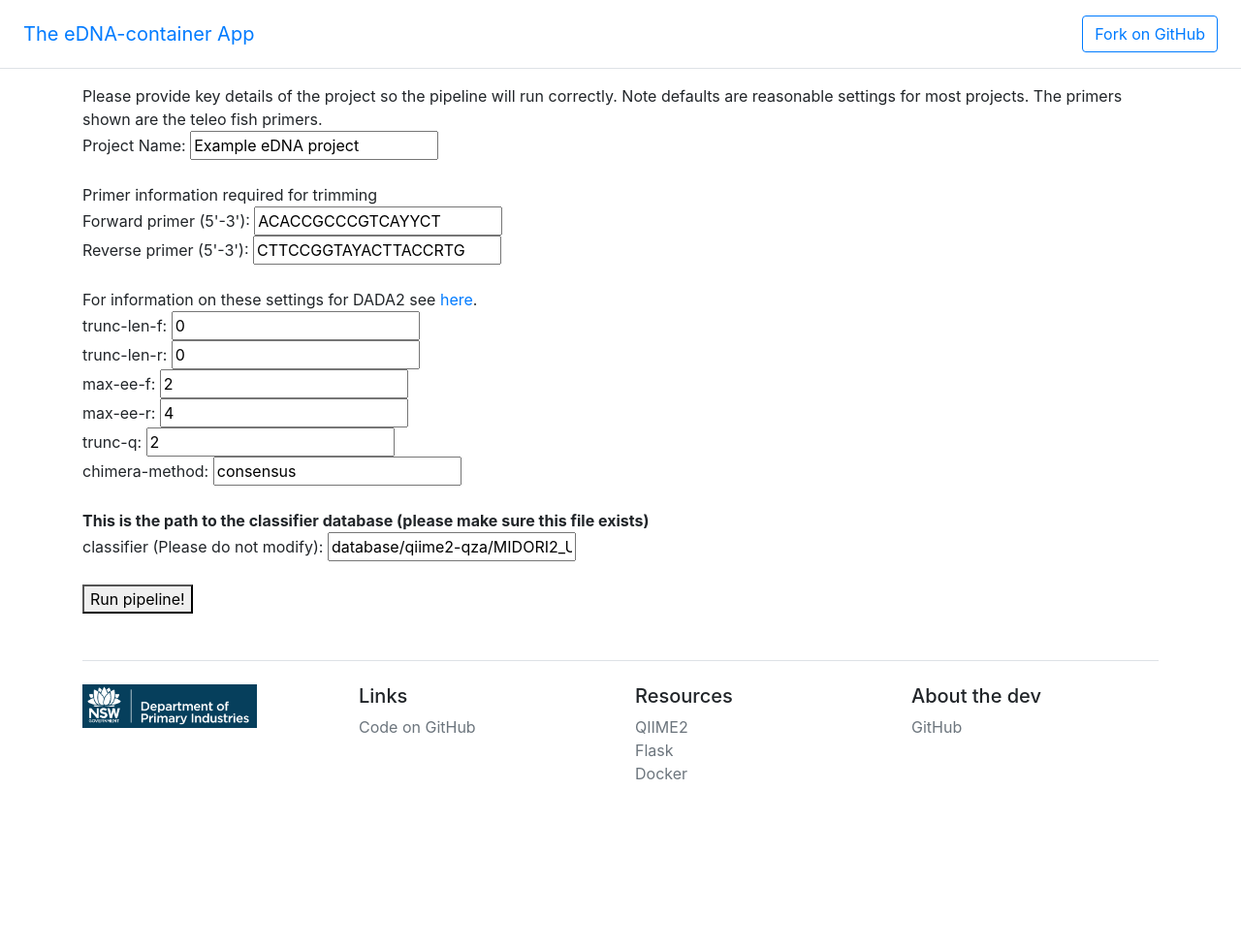
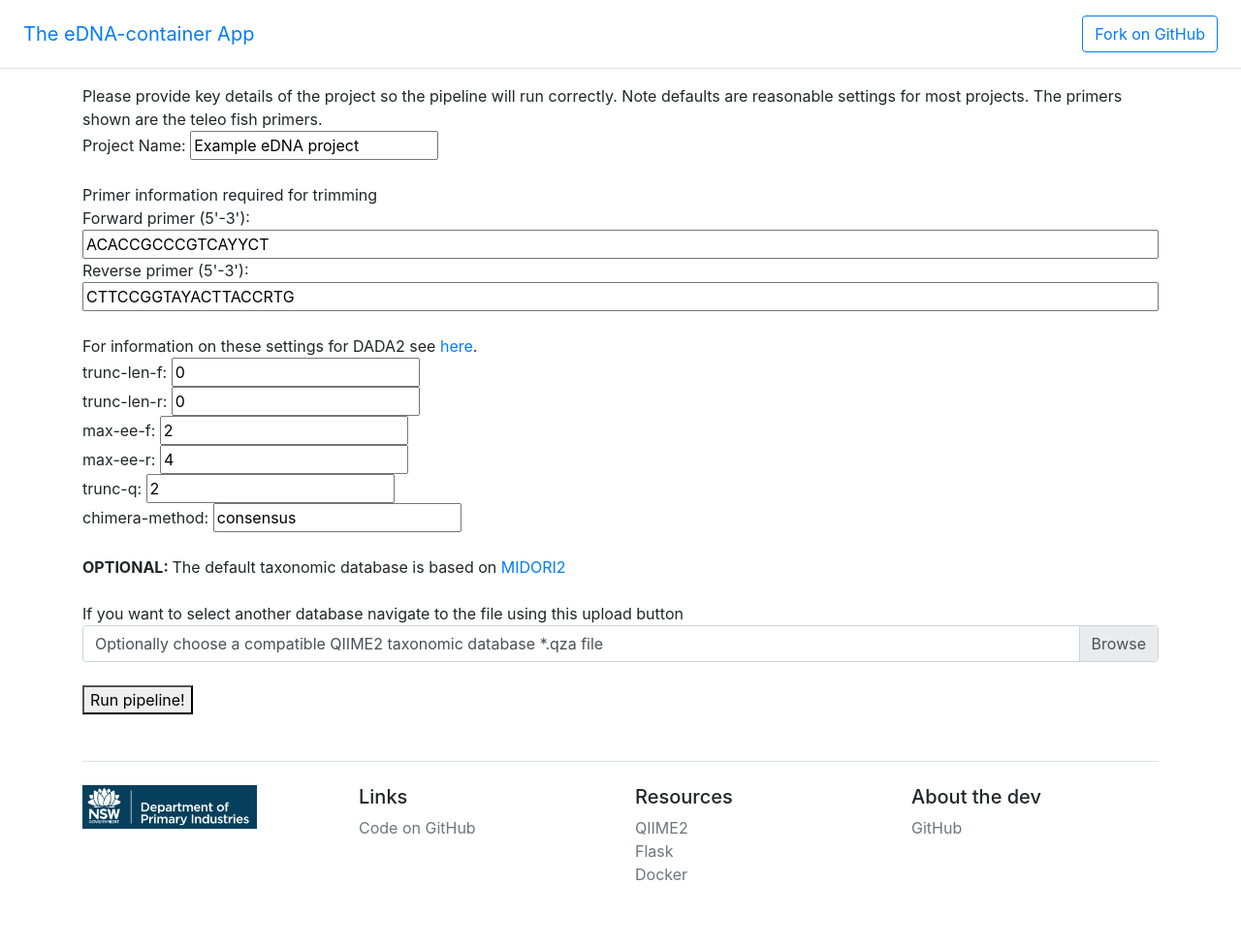
Before and after one commit to dwheelerau/edna-container, a Flask app: page /config in a window 1280 px wide. Shown: the whole page at 97% size. Before the commit the page ends 804 px from the top, so only its background shows below. Run offline with Flask 3, Linux system fonts and the light colour scheme; some libraries are stand-ins or nearby versions.

Commit message:
fixed database selection

```diff
--- a/app.py
+++ b/app.py
@@ -27,6 +27,8 @@ def runner():
 # Setting up Flask
 FASTQ_FOLDER = os.path.join(os.getcwd(), 'snakemake-qiime-edna','fastq_data')
 RUN_LOG_FILE = os.path.join(os.getcwd(), 'snakemake-qiime-edna','logs', 'runlog.txt')
+DATABASE_FOLDER = os.path.join(os.getcwd(), 'snakemake-qiime-edna', 'database',
+                               'qiime2-qza')
 STATIC_FOLDER = os.path.join(os.getcwd(), 'static')
 print(FASTQ_FOLDER)
 
@@ -63,6 +65,15 @@ def upload_image():
 @app.route('/config', methods=['GET', 'POST'])
 def edit_config():
     if request.method == 'POST':
+        print(request.files)
+        if request.files['file']:
+            file = request.files['file']
+            filename=os.path.basename(file.filename)
+            dst = os.path.join(DATABASE_FOLDER, filename)
+            file.save(dst)
+        else:
+            # the default midori database
+            dst = "database/qiime2-qza/MIDORI2_UNIQ_NUC_GB253_srRNA_QIIME-classifier.qza"
         data = {
                 'name':request.form['name'],
                 'fprimer':request.form['fprimer'],
@@ -73,7 +84,7 @@ def edit_config():
                 'maxer':request.form['maxer'],
                 'truncq':request.form['truncq'],
                 'chimera':request.form['chimera'],
-                'classifier':request.form['classifier'],
+                'classifier':dst,
                 }
 
         with open('./snakemake-qiime-edna/config-template.yaml') as rf:
--- a/templates/config.html
+++ b/templates/config.html
@@ -6,31 +6,36 @@ Please provide key details of the project so the pipeline will run correctly. No
 defaults are reasonable settings for most projects. The primers shown are
 the teleo fish primers.
 
-<form method="post">
+<form method="post" enctype="multipart/form-data">
   Project Name: <input name="name" value="Example eDNA project"/>
-  <br/><br/>
+  <br><br>
   Primer information required for trimming
-  <br/>
-  Forward primer (5'-3'): <input name="fprimer" value="ACACCGCCCGTCAYYCT"/>
-  <br/>
-   Reverse primer (5'-3'): <input name="rprimer" value="CTTCCGGTAYACTTACCRTG"/>
-  <br/><br/>
+  <br>
+  Forward primer (5'-3'): <input style="width: 100%" name="fprimer" value="ACACCGCCCGTCAYYCT"/>
+  <br>
+   Reverse primer (5'-3'): <input style="width: 100%" name="rprimer" value="CTTCCGGTAYACTTACCRTG"/>
+  <br><br>
   For information on these settings for DADA2 see <a href="https://docs.qiime2.org/2023.2/plugins/available/dada2/denoise-paired/" target="_blank">here</a>.
-  <br/>
+  <br>
   trunc-len-f: <input name="tlf" value="0"/>
-  <br/>
+  <br>
    trunc-len-r: <input name="tlr" value="0"/>
-  <br/>
+  <br>
   max-ee-f: <input name="maxef" value="2" />
-  <br/>
+  <br>
   max-ee-r: <input name="maxer" value="4" />
-  <br/>
+  <br>
   trunc-q: <input name="truncq" value="2" />
-  <br/>
+  <br>
   chimera-method: <input name="chimera" value="consensus" />
-  <br/><br/>
-  <strong>This is the path to the classifier database (please make sure this file exists)</strong><br/>
-  classifier (Please do not modify): <input name="classifier" value="database/qiime2-qza/MIDORI2_UNIQ_NUC_GB253_srRNA_QIIME-classifier.qza"/>
+  <br><br>
+  <strong>OPTIONAL: </strong>The default taxonomic database is based on <a href="https://onlinelibrary.wiley.com/doi/full/10.1002/edn3.303">MIDORI2</a><br>
+  <br>
+  If you want to select another database navigate to the file using this upload button
+<div class="custom-file">
+    <input type="file" name="file" class="custom-file-input" id="inputGroupFile02">
+    <label class="custom-file-label" for="inputGroupFile02" aria-describedby="inputGroupFileAddon02">Optionally choose a compatible QIIME2 taxonomic database *.qza file</label>
+  </div>
   <br/><br/>
   <button type="submit">Run pipeline!</button>
 </form>
```
